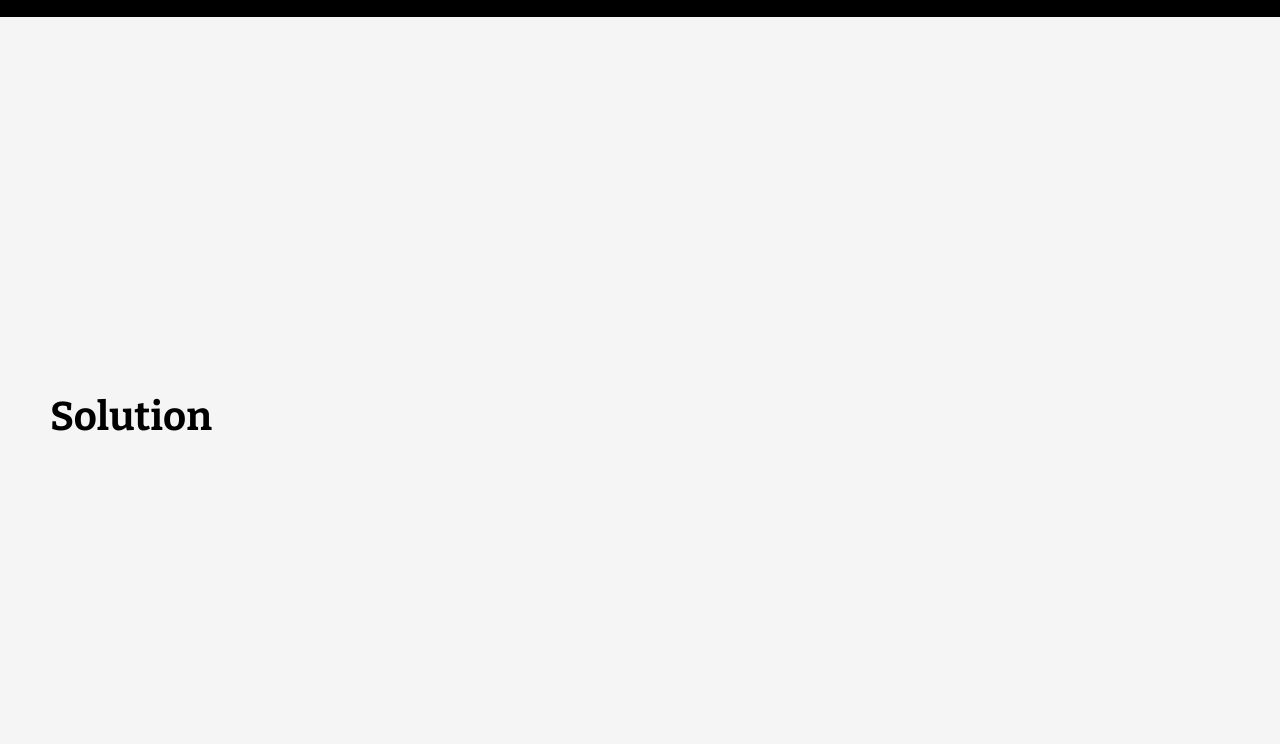
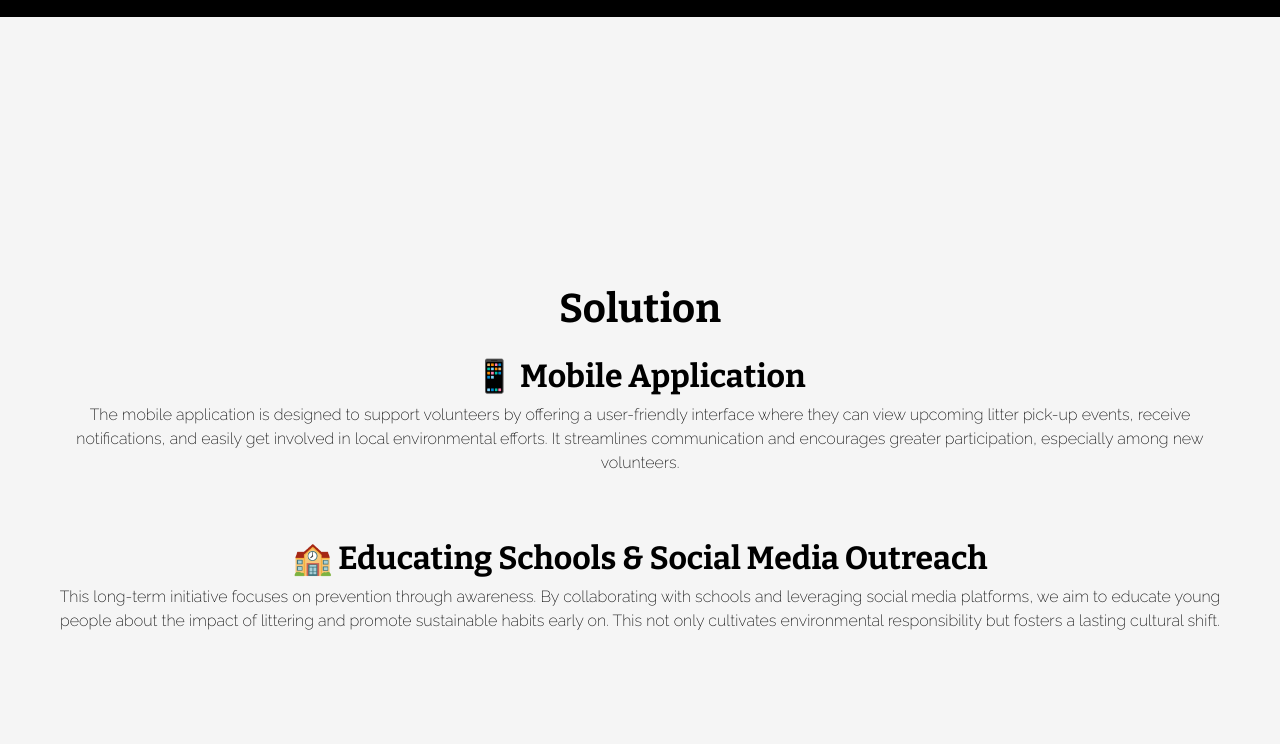
Before and after one commit to Junjie14321/Grp01_Litter, a plain HTML site: page index.html in a window 1280 px wide. Shown: the part 6814-7558 px from the top of the page. Drawn offline with nearby package versions, Linux system fonts and the light colour scheme.

Commit message:
solution

```diff
--- a/index.html
+++ b/index.html
@@ -420,9 +420,27 @@
 
     <!-- Proposed Solution -->
     <div class="container-fluid section light-theme" id="solution">
-        <h1 class="bitter">Solution</h1>
+    <div class="center">
+        <h1 class="bitter mb-4">Solution</h1>
+
+        <div class="mb-5">
+        <h2 class="bitter">📱 Mobile Application</h2>
+        <p class="raleway">
+            The mobile application is designed to support volunteers by offering a user-friendly interface where they can view upcoming litter pick-up events, receive notifications, and easily get involved in local environmental efforts. It streamlines communication and encourages greater participation, especially among new volunteers.
+        </p>
+        </div>
+
+        <div>
+        <h2 class="bitter">🏫 Educating Schools & Social Media Outreach</h2>
+        <p class="raleway">
+            This long-term initiative focuses on prevention through awareness. By collaborating with schools and leveraging social media platforms, we aim to educate young people about the impact of littering and promote sustainable habits early on. This not only cultivates environmental responsibility but fosters a lasting cultural shift.
+        </p>
+        </div>
+
         <a href="#poster" class="downlogo"></a>
     </div>
+    </div>
+
 
     <!-- Poster -->
     <div class="container-fluid section dark-theme" id="poster">
```
